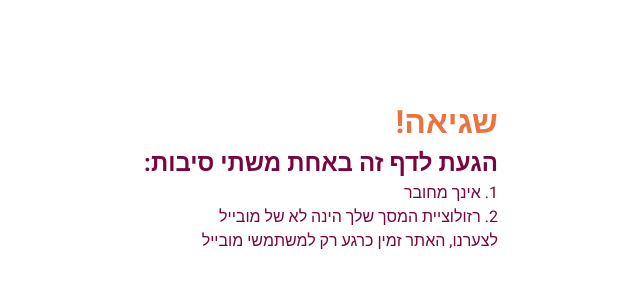
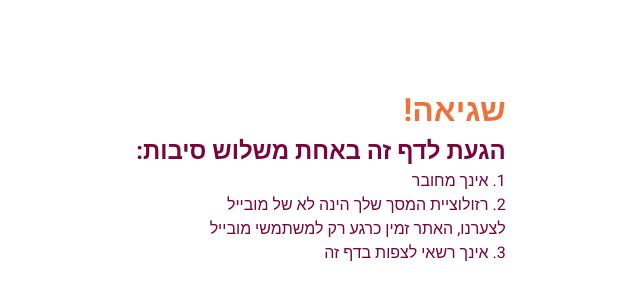
Before and after one commit to amielsaa/osimseder, a React (Create React App) app in the folder client/: page / in a window 1280 px wide. Shown: the part 224-524 px from the top of the page, without its empty margins (319-959 px from the left). Built offline with nearby package versions, Linux system fonts and the light colour scheme.

Commit message:
redirecting to error page when needed on group page

```diff
--- a/client/src/Components/ErrorPage.js
+++ b/client/src/Components/ErrorPage.js
@@ -4,10 +4,11 @@ const ErrorPage = () => {
     <div className="error_body">
       <div className="center_error">
         <h1>שגיאה!</h1>
-        <h2>הגעת לדף זה באחת משתי סיבות:</h2>
+        <h2>הגעת לדף זה באחת משלוש סיבות:</h2>
         <p>1. אינך מחובר</p>
         <p>2. רזולוציית המסך שלך הינה לא של מובייל</p>
         <p> לצערנו, האתר זמין כרגע רק למשתמשי מובייל</p>
+        <p>3. אינך רשאי לצפות בדף זה  </p>
       </div>
     </div>
   );
--- a/client/src/Components/StudentView/GroupPage.js
+++ b/client/src/Components/StudentView/GroupPage.js
@@ -18,7 +18,11 @@ const GroupPage = () => {
   const { user } = useContext(DataContext)
   const navigate = useNavigate();
 
-
+  useEffect(() => {
+    if(!(localStorage.getItem('accessToken'))){
+      navigate('/404')
+    }
+  },[])
   //Amiel - take group Id and get for me all the necesecry data, the id from the useParams is the groupId!
   //Amiel - make sure I get the info like that from Axios request
   const [studentList, setStudentsList] = useState([])
--- a/client/src/Components/StudentView/Groups.js
+++ b/client/src/Components/StudentView/Groups.js
@@ -2,13 +2,17 @@ import '../css/Groups.css'
 import Nav from '../Nav';
 import Header from '../Header';
 import GroupList from './GroupList';
-import { useContext } from 'react';
+import { useContext, useEffect } from 'react';
 import DataContext from '../../Helpers/DataContext';
 import Footer from '../Footer';
 
 const Groups = () => {
-  const {user} = useContext(DataContext);
-
+  const {user, navigate} = useContext(DataContext);
+  useEffect(() => {
+    if(!(localStorage.getItem('accessToken'))){
+      navigate('/404')
+    }
+  },[])
   return (
     <>
     <Header/>
--- a/client/src/Helpers/DataContext.js
+++ b/client/src/Helpers/DataContext.js
@@ -24,6 +24,7 @@ export const DataProvider = ({children}) => {
                 };
             });
         }
+
     }, [loginRefresh])
 
     const updateUserGroupId = (newGroupId) => {
```
